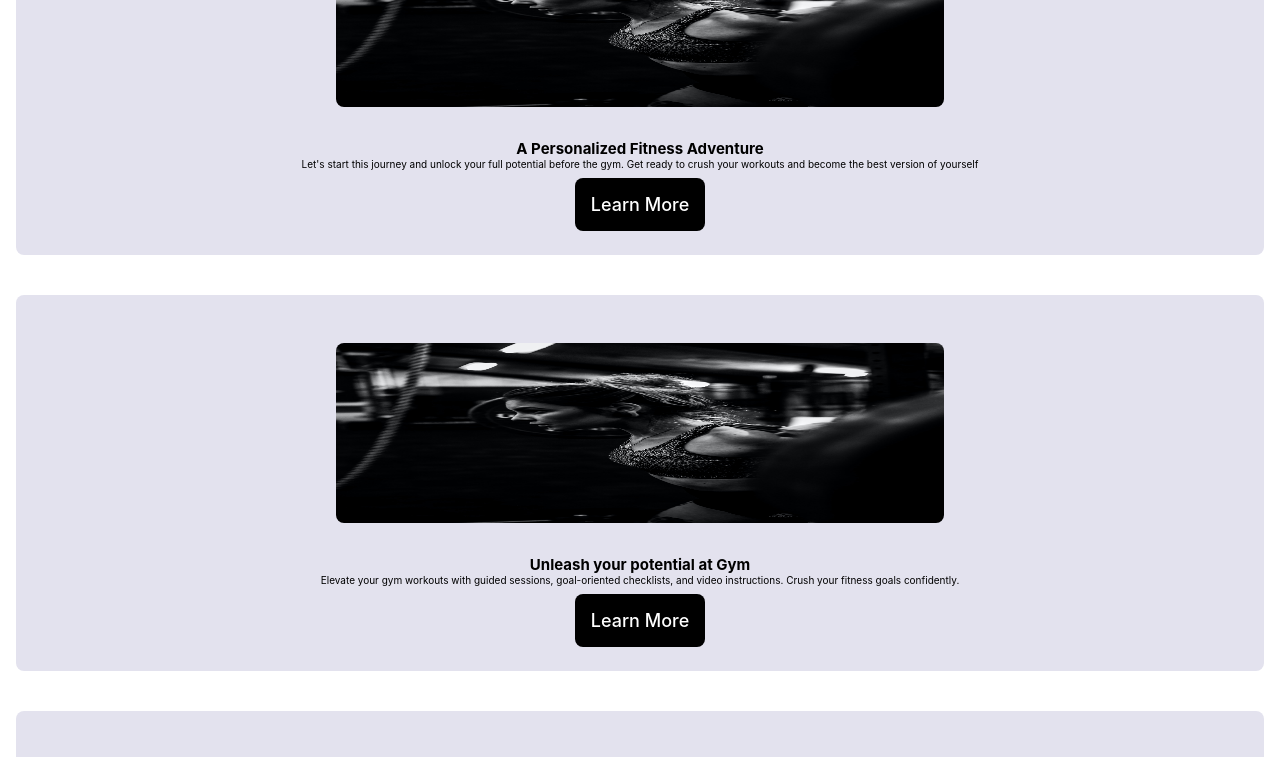
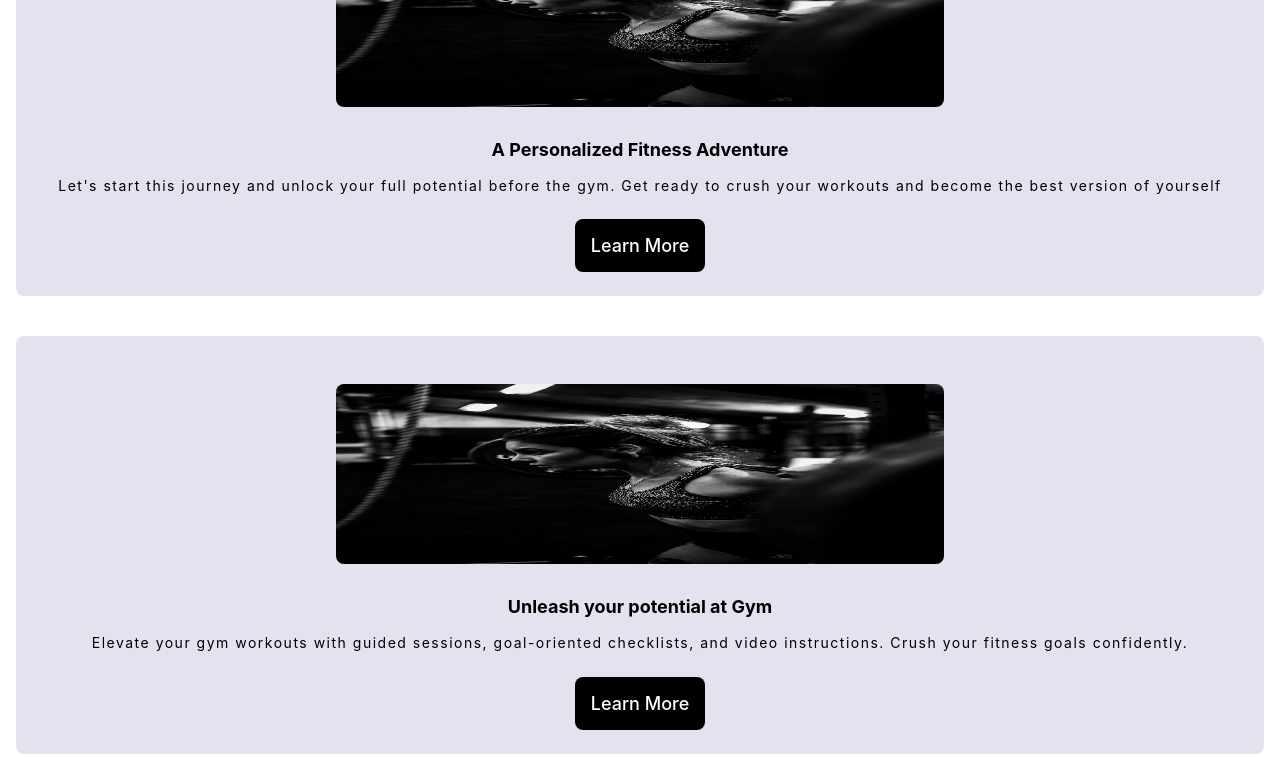
Before and after one commit to Colab20-Team-5/frontend, a Next.js app: page / in a window 1280 px wide. Shown: the part 920-1677 px from the top of the page. Built offline with nearby package versions, Linux system fonts and the light colour scheme.

Commit message:
Style the card texts

```diff
--- a/src/app/components/AboutCard.jsx
+++ b/src/app/components/AboutCard.jsx
@@ -24,7 +24,7 @@ const AboutCard = () => {
                           alt="home nav icon"
                           width={100} height={100} />
 
-                        <h2>{title}</h2>
+                        <h3>{title}</h3>
                         <p>{description}</p>
                         <Link
                           href={'/gympage'}
--- a/src/stylesheets/components/_card.scss
+++ b/src/stylesheets/components/_card.scss
@@ -13,4 +13,17 @@
         border-radius: $border-radius-md;
         margin: $margin-xl;
     }
+
+    h3 {
+        font-size: $font-size-lg;
+        font-weight: $font-weight-bold;
+        margin-bottom: $margin-md;
+    }
+
+    p {
+        font-size: $font-size-sm;
+        margin-bottom: $margin-md;
+        letter-spacing: $letter-spacing-md;
+        line-height: $line-height-sm;
+    }
 }
```
